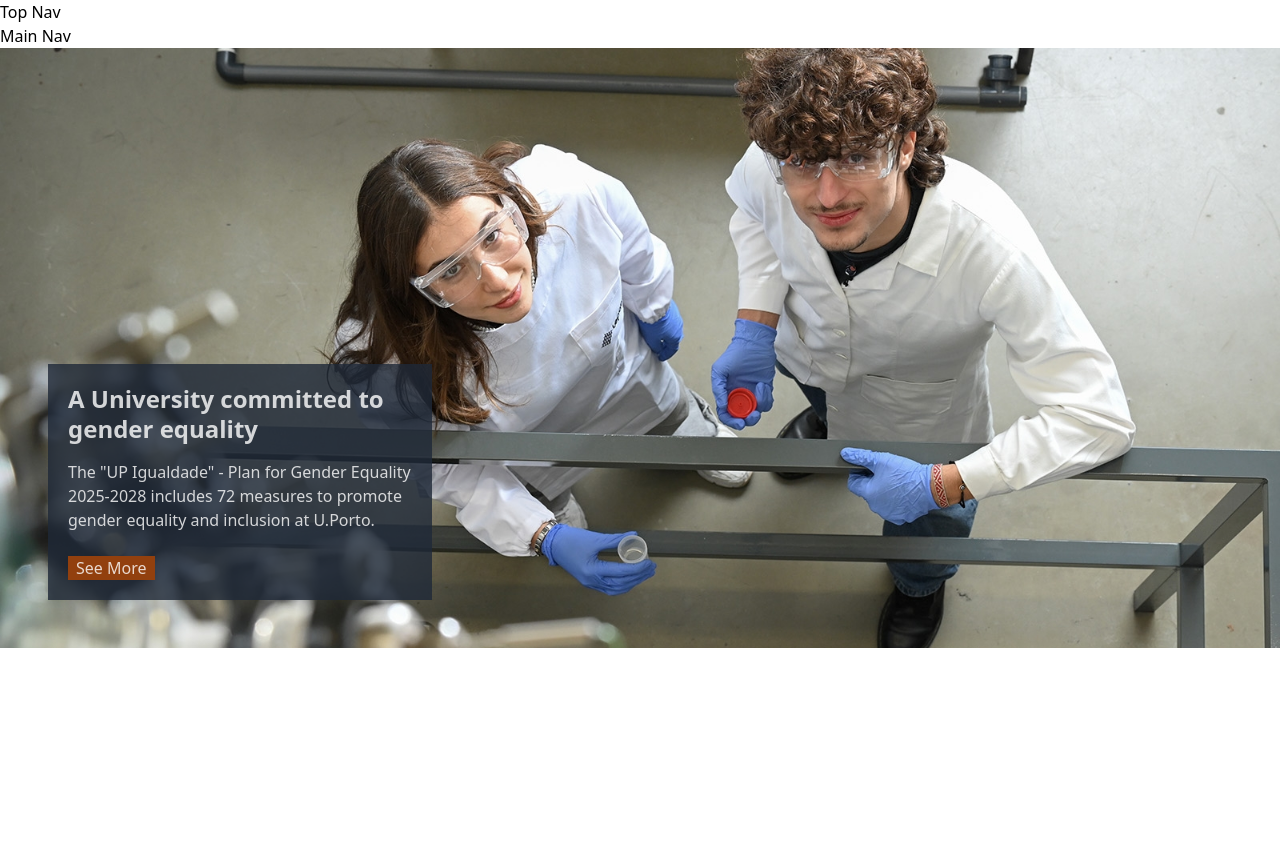
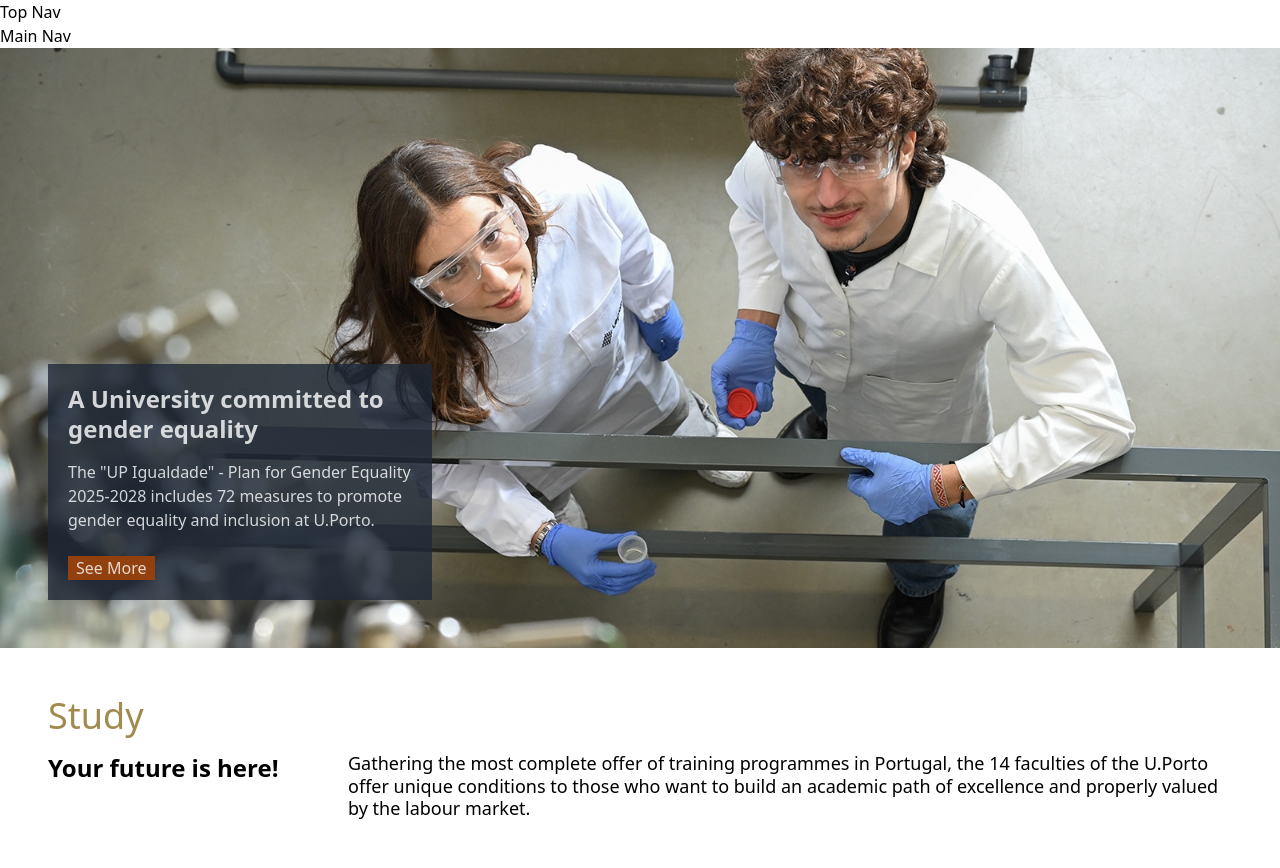
Before and after one commit to vixalien/university_porto_clone, a plain HTML site: page index.html in a window 1280 px wide. Before the commit the page ends 800 px from the top, so only its background shows below. Drawn offline with nearby package versions, Linux system fonts and the light colour scheme.

Commit message:
add study section

```diff
--- a/index.html
+++ b/index.html
@@ -20,13 +20,27 @@
     <img class="absolute top-0 bottom-0 left-0 right-0 w-full h-full object-cover"
       src="./images/estudantes-feup-2024-igualdade_05_destaque.format-jpeg.jpeg">
     <div class="absolute left-0 right-0 bottom-0 max-w-7xl mx-auto">
-      <div class=" text-white lg:ms-12 lg:mb-12 text-opacity-80 flex flex-col gap-4 items-start bg-gray-800 bg-opacity-80 p-5 lg:max-w-96">
+      <div
+        class=" text-white lg:ms-12 lg:mb-12 text-opacity-80 flex flex-col gap-4 items-start bg-gray-800 bg-opacity-80 p-5 lg:max-w-96">
         <div class="font-bold text-2xl leading-tight">A University committed to gender equality</div>
-        <div class="max-lg:hidden">The "UP Igualdade" - Plan for Gender Equality 2025-2028 includes 72 measures to promote gender equality and
+        <div class="max-lg:hidden">The "UP Igualdade" - Plan for Gender Equality 2025-2028 includes 72 measures to
+          promote gender equality and
           inclusion at U.Porto.</div>
         <div class="bg-amber-800 px-2 mt-2">See More</div>
       </div>
     </div>
   </div>
 
+  <div class="max-w-7xl mx-auto py-12 px-12">
+    <div class="grid gap-4 grid-cols-1 lg:grid-cols-4">
+      <div class="text-[#a18a4d] text-4xl">Study</div>
+      <div class="text-2xl font-semibold lg:row-start-2">Your future is here!</div>
+      <div class="lg:col-span-3 lg:row-start-2 text-lg leading-tight font-light">
+        Gathering the most complete offer of training programmes in Portugal, the 14 faculties of the U.Porto offer
+        unique
+        conditions to those who want to build an academic path of excellence and properly valued by the labour market.
+      </div>
+    </div>
+  </div>
+
 </html>
```
